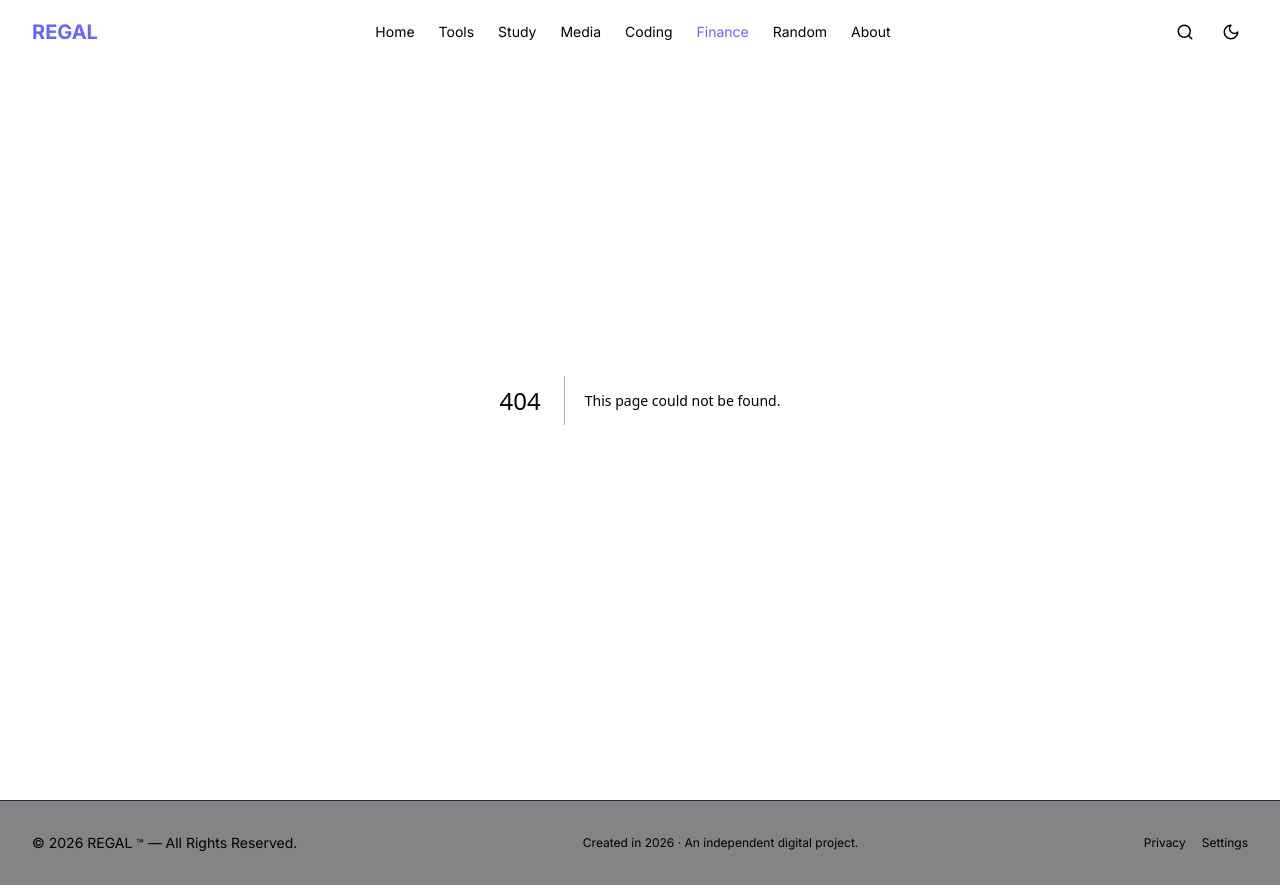
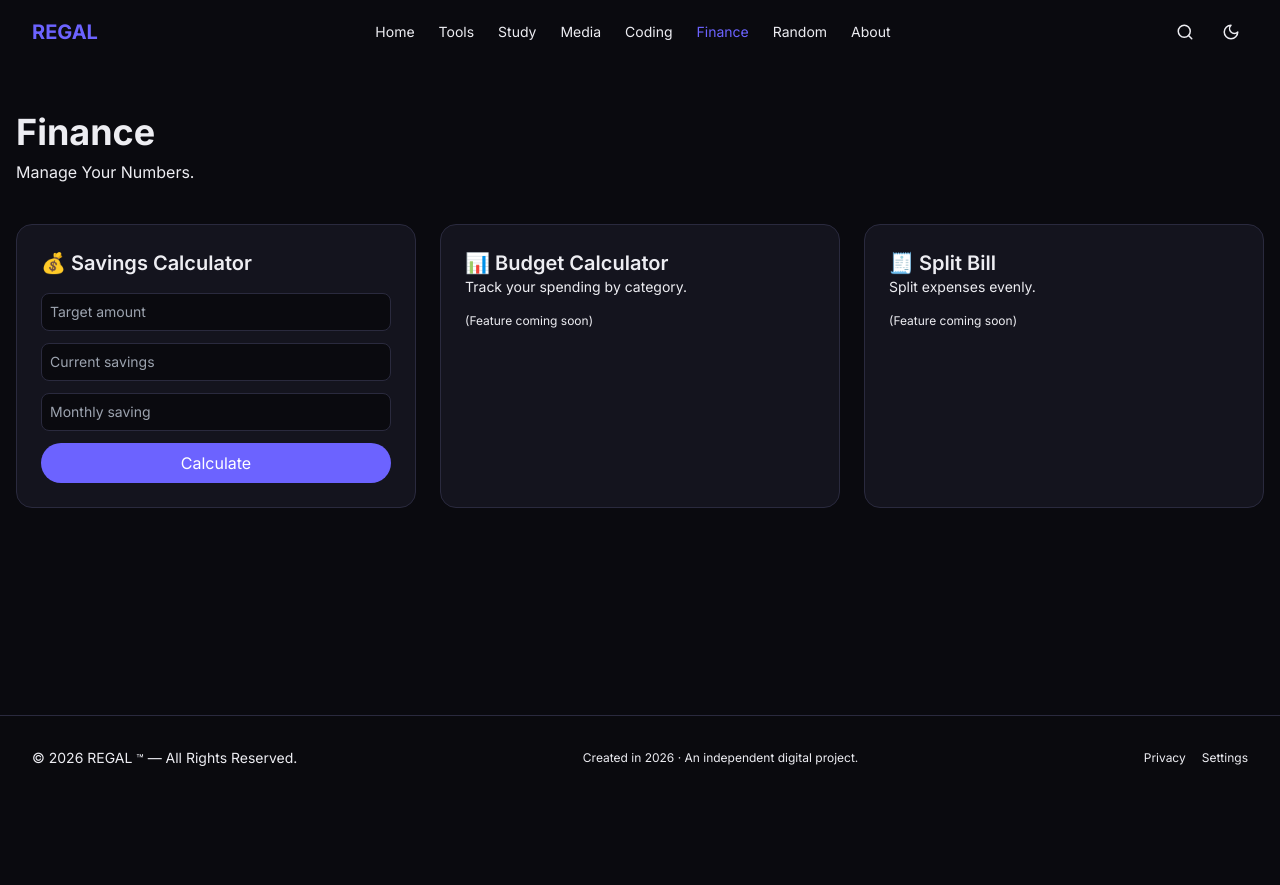
Before and after one commit to DEVAPKBUGKING/Allinone, a Next.js app: page /finance in a window 1280 px wide. Before the commit this address had no page. After the commit the page ends 800 px from the top, so only its background shows below. Built offline with nearby package versions, Linux system fonts and the light colour scheme.

Commit message:
Add FinancePage with savings calculator
This component includes a savings calculator and placeholders for budget and bill splitting features.

```diff
--- /dev/null
+++ b/app/finance/page.tsx
@@ -0,0 +1,82 @@
+"use client";
+
+import { useState } from "react";
+
+export default function FinancePage() {
+  const [target, setTarget] = useState("");
+  const [current, setCurrent] = useState("");
+  const [monthly, setMonthly] = useState("");
+  const [result, setResult] = useState<number | null>(null);
+
+  const calculateSavings = () => {
+    const t = parseFloat(target);
+    const c = parseFloat(current);
+    const m = parseFloat(monthly);
+    if (t && m && t > c) {
+      setResult(Math.ceil((t - c) / m));
+    } else {
+      setResult(null);
+    }
+  };
+
+  return (
+    <div className="px-4 py-24 sm:py-28">
+      <div className="mx-auto max-w-7xl">
+        <h1 className="text-4xl font-bold">Finance</h1>
+        <p className="mt-2 text-muted">Manage Your Numbers.</p>
+
+        <div className="mt-10 grid gap-6 sm:grid-cols-2 lg:grid-cols-3">
+          <div className="rounded-2xl border border-border bg-background-card p-6">
+            <h2 className="text-xl font-semibold">💰 Savings Calculator</h2>
+            <div className="mt-4 space-y-3">
+              <input
+                type="number"
+                placeholder="Target amount"
+                value={target}
+                onChange={(e) => setTarget(e.target.value)}
+                className="w-full rounded-lg bg-black/50 p-2 text-sm outline-none border border-border"
+              />
+              <input
+                type="number"
+                placeholder="Current savings"
+                value={current}
+                onChange={(e) => setCurrent(e.target.value)}
+                className="w-full rounded-lg bg-black/50 p-2 text-sm outline-none border border-border"
+              />
+              <input
+                type="number"
+                placeholder="Monthly saving"
+                value={monthly}
+                onChange={(e) => setMonthly(e.target.value)}
+                className="w-full rounded-lg bg-black/50 p-2 text-sm outline-none border border-border"
+              />
+              <button
+                onClick={calculateSavings}
+                className="w-full rounded-full bg-regal py-2 text-white transition hover:bg-regal-dark"
+              >
+                Calculate
+              </button>
+              {result !== null && (
+                <p className="text-center text-sm">
+                  ~{result} months to reach your target.
+                </p>
+              )}
+            </div>
+          </div>
+
+          <div className="rounded-2xl border border-border bg-background-card p-6">
+            <h2 className="text-xl font-semibold">📊 Budget Calculator</h2>
+            <p className="text-sm text-muted">Track your spending by category.</p>
+            <p className="mt-4 text-xs text-muted">(Feature coming soon)</p>
+          </div>
+
+          <div className="rounded-2xl border border-border bg-background-card p-6">
+            <h2 className="text-xl font-semibold">🧾 Split Bill</h2>
+            <p className="text-sm text-muted">Split expenses evenly.</p>
+            <p className="mt-4 text-xs text-muted">(Feature coming soon)</p>
+          </div>
+        </div>
+      </div>
+    </div>
+  );
+}
```
